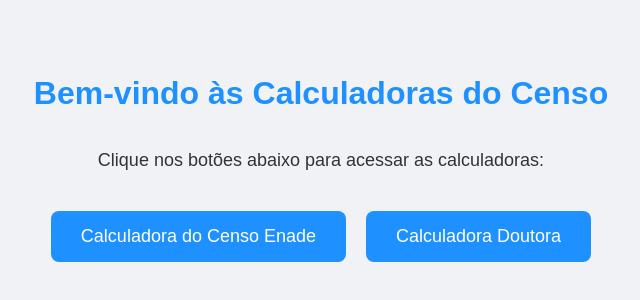
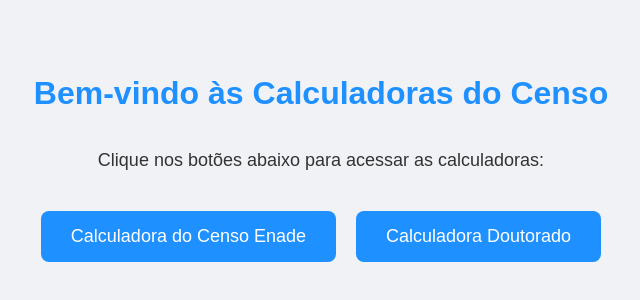
Before and after one commit to matheusrodrigues3001-collab/Pagina-Inicial---Calculadora-Senso-ENADE, a plain HTML site: page index.html in a window 1280 px wide. Shown: the part 262-562 px from the top of the page, without its empty margins (319-959 px from the left). Drawn offline with Linux system fonts and the light colour scheme.

Commit message:
Update index.html

```diff
--- a/index.html
+++ b/index.html
@@ -62,7 +62,7 @@
             Calculadora do Censo Enade
         </a>
         <a href="https://matheusrodrigues3001-collab.github.io/Calculado-do-Censo-Doutorado/" class="button" target="_blank">
-            Calculadora Doutora
+            Calculadora Doutorado
         </a>
     </div>
 </body>
```
